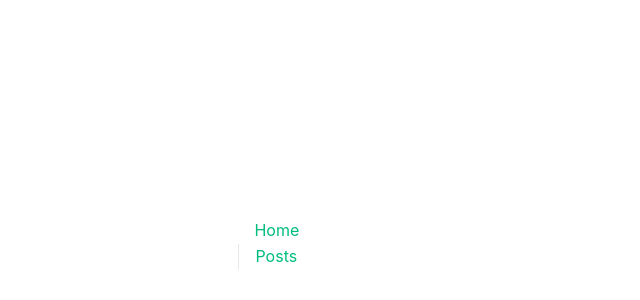
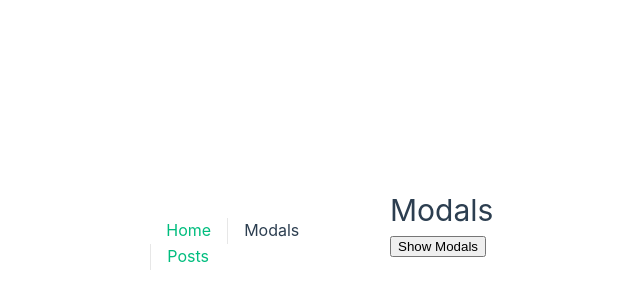
Before and after one commit to brunnoDatum/vue-composition-api-basics, a Vue app: page /modals in a window 1280 px wide. Before the commit this address had no page. Shown: the part 164-464 px from the top of the page, without its empty margins (250-890 px from the left). Built offline with nearby package versions, Linux system fonts and the light colour scheme.

Commit message:
Add base modal before teleport feature

```diff
--- a/src/App.vue
+++ b/src/App.vue
@@ -1,6 +1,7 @@
 <template>
   <nav>
     <RouterLink to="/">Home</RouterLink>
+    <RouterLink to="/modals">Modals</RouterLink>
     <RouterLink to="/posts">Posts</RouterLink>
   </nav>
 
--- a/src/router/index.js
+++ b/src/router/index.js
@@ -8,6 +8,11 @@ const router = createRouter({
       path: "/",
       name: "home",
       component: HomeView,
+    },
+    {
+      path: "/modals",
+      name: "modals",
+      component: () => import("../views/ModalsView.vue"),
     },
     {
       path: "/posts",
--- /dev/null
+++ b/src/views/ModalsView.vue
@@ -0,0 +1,41 @@
+<template>
+  <div class="modals">
+    <h1>Modals</h1>
+    <button @click="showModal">Show Modals</button>
+    <div class="modal" v-if="visible">
+      <h1>This is a modal</h1>
+      <p>
+        Lorem Ipsum is simply dummy text of the printing and typesetting industry. Lorem
+        Ipsum has been the industry's standard dummy text ever since the 1500s, when an
+        unknown printer took a galley of type and scrambled it to make a type specimen
+        book. It has survived not only five centuries, but also the leap into electronic
+        typesetting, remaining essentially unchanged. It was popularised in the 1960s with
+        the release of Letraset sheets containing Lorem Ipsum passages, and more recently
+        with desktop publishing software like Aldus PageMaker including versions of Lorem
+        Ipsum.
+      </p>
+      <button @click="hideModal">Hide Modal</button>
+    </div>
+  </div>
+</template>
+
+<script setup>
+import { ref } from "vue";
+
+const visible = ref(false);
+
+const showModal = () => {
+  visible.value = true;
+};
+const hideModal = () => {
+  visible.value = false;
+};
+</script>
+
+<style scoped>
+.modal {
+  background: beige;
+  padding: 10px;
+  color: black;
+}
+</style>
```
